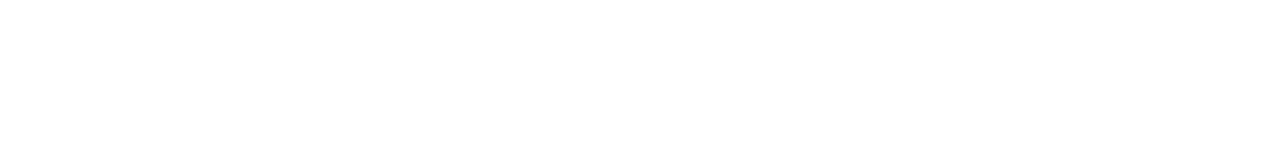
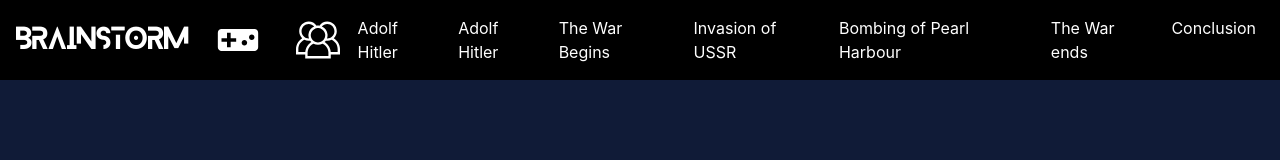
Before and after one commit to Om-Arora/designathon-finals, a plain HTML site: page index.html in a window 1280 px wide. Drawn offline with nearby package versions, Linux system fonts and the light colour scheme.

Commit message:
Added a nice looking navbar with icons which change colour on hover. Also added the Blanka ttf file. Hope it appears ok on github site.

```diff
--- a/index.html
+++ b/index.html
@@ -1,10 +1,53 @@
 <!DOCTYPE html>
-<html lang="en" dir="ltr">
+<html lang="en" dir="ltr" class="h-100">
   <head>
     <meta charset="utf-8">
+    <link rel="stylesheet" href="https://cdn.jsdelivr.net/npm/bootstrap@4.5.3/dist/css/bootstrap.min.css" integrity="sha384-TX8t27EcRE3e/ihU7zmQxVncDAy5uIKz4rEkgIXeMed4M0jlfIDPvg6uqKI2xXr2" crossorigin="anonymous">
+    <script src="https://code.jquery.com/jquery-3.5.1.slim.min.js" integrity="sha384-DfXdz2htPH0lsSSs5nCTpuj/zy4C+OGpamoFVy38MVBnE+IbbVYUew+OrCXaRkfj" crossorigin="anonymous"></script>
+    <script src="https://cdn.jsdelivr.net/npm/popper.js@1.16.1/dist/umd/popper.min.js" integrity="sha384-9/reFTGAW83EW2RDu2S0VKaIzap3H66lZH81PoYlFhbGU+6BZp6G7niu735Sk7lN" crossorigin="anonymous"></script>
+    <script src="https://cdn.jsdelivr.net/npm/bootstrap@4.5.3/dist/js/bootstrap.min.js" integrity="sha384-w1Q4orYjBQndcko6MimVbzY0tgp4pWB4lZ7lr30WKz0vr/aWKhXdBNmNb5D92v7s" crossorigin="anonymous"></script>
+    <meta name="viewport" content="width=device-width, initial-scale=1">
+    <script src="main.js" charset="utf-8"></script>
+    <link rel="stylesheet" href="master.css">
     <title>Brainstorm</title>
   </head>
-  <body>
-
+  <body class="h-100">
+    <nav class="navbar navbar-expand-lg navbar-dark fixed-top t-nav">
+      <span class="h3 blanka" id="home">Brainstorm</span>
+      <button class="navbar-toggler" type="button" data-toggle="collapse" data-target="#top-navbar" aria-controls="top-navbar" aria-expanded="false" aria-label="Toggle navigation">
+        <span class="navbar-toggler-icon"></span>
+      </button>
+    <div class="collapse navbar-collapse h7" id="top-navbar">
+        <ul class="navbar-nav ml-auto text-white">
+          <li class="nav-item">
+            <a class="nav-link text-white" href="#"><img src="videogame.svg" onmouseover="changevideogame_hover()" onmouseout="changevideogame_unhover()" id="videogame"></a>
+          </li>
+          <li class="nav-item">
+            <a class="nav-link text-white" href="#"><img src="team.svg" onmouseover="changeteam_hover()" onmouseout="changeteam_unhover()" id="team"></a>
+          </li>
+          <li class="nav-item">
+            <a class="nav-link text-white no-display-on-mobile" href="#adolf-hitler">Adolf Hitler</a>
+          </li>
+          <li class="nav-item">
+            <a class="nav-link text-white no-display-on-pc" href="#adolf-hitler-mb">Adolf Hitler</a>
+          </li>
+          <li class="nav-item">
+            <a class="nav-link text-white" href="#war-begins">The War Begins</a>
+          </li>
+          <li class="nav-item">
+            <a class="nav-link text-white" href="#invasion-of-ussr">Invasion of USSR</a>
+          </li>
+          <li class="nav-item">
+            <a class="nav-link text-white" href="#japan-bombs-harbour">Bombing of Pearl Harbour</a>
+          </li>
+          <li class="nav-item">
+            <a class="nav-link text-white" href="#us-ends-war">The War ends</a>
+          </li>
+          <li class="nav-item">
+            <a class="nav-link text-white" href="#conclusion">Conclusion</a>
+          </li>
+        </ul>
+      </div>
+    </nav>
   </body>
 </html>
--- /dev/null
+++ b/main.js
@@ -0,0 +1,31 @@
+/*
+function changehome_hover() {
+  element = document.getElementById('home');
+  element.setAttribute('color', '#000');
+}
+
+function changehome_unhover() {
+  element = document.getElementById('home');
+  element.setAttribute('color', '#fff');
+}
+*/
+
+function changevideogame_hover() {
+  element = document.getElementById('videogame');
+  element.setAttribute('src', 'videogame-pink.svg');
+}
+
+function changevideogame_unhover() {
+  element = document.getElementById('videogame');
+  element.setAttribute('src', 'videogame.svg');
+}
+
+function changeteam_hover() {
+  element = document.getElementById('team');
+  element.setAttribute('src', 'team-pink.svg');
+}
+
+function changeteam_unhover() {
+  element = document.getElementById('team');
+  element.setAttribute('src', 'team.svg');
+}
--- a/master.css
+++ b/master.css
@@ -0,0 +1,46 @@
+/*
+Colour scheme:
+Blue/Black : #101b37
+Pink : #e31476
+Light Blue: #02c8ed
+*/
+/*
+
+*/
+
+@font-face {
+  font-family: Blanka;
+  src: url('Blanka-Regular.ttf');
+}
+
+body, html {
+  height: 100%;
+}
+
+body {
+  background-color: #101b37;
+  color: #fff;
+}
+
+nav {
+  background-color: #000;
+}
+
+.blanka {
+  font-family: 'Blanka';
+}
+
+body nav img {
+  margin-left: 1em;
+  width: 3em;
+  border: 2px solid transparent
+}
+
+body nav img:hover {
+  border-bottom: 2px solid #ffffff;
+  outline-width: 10px;
+}
+
+#home:hover {
+  color: #e31476;
+}
```
Also changed, not shown: Blanka-Regular.otf (added), Blanka-Regular.ttf (added), home-pink.svg (added), home.svg (added), logo.jpeg (added), team-pink.svg (added), team.svg (added), videogame-pink.svg (added), videogame.svg (added), 1 other file.
